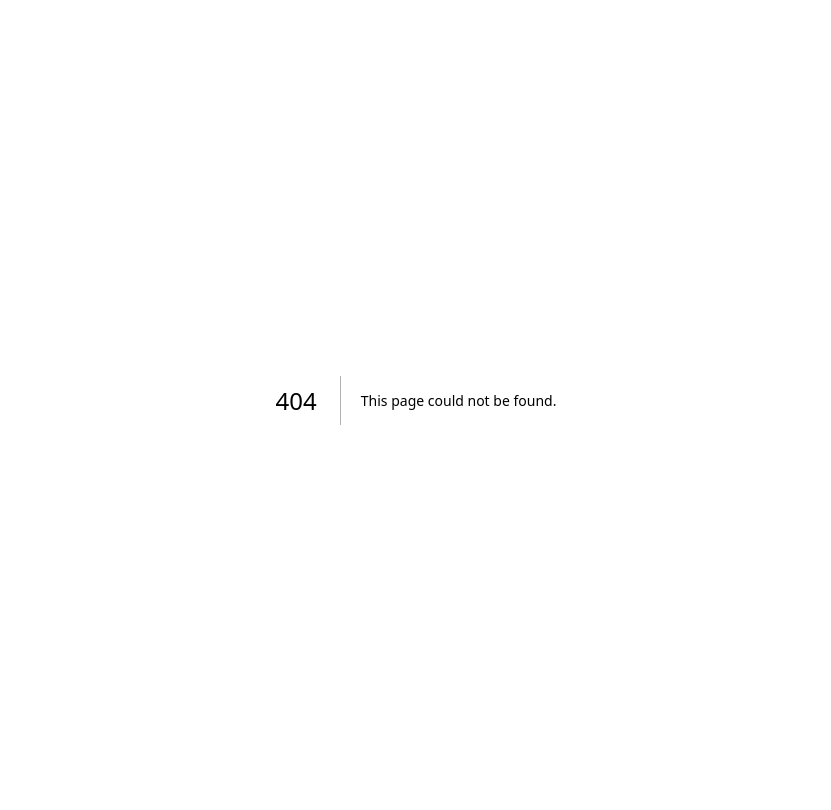
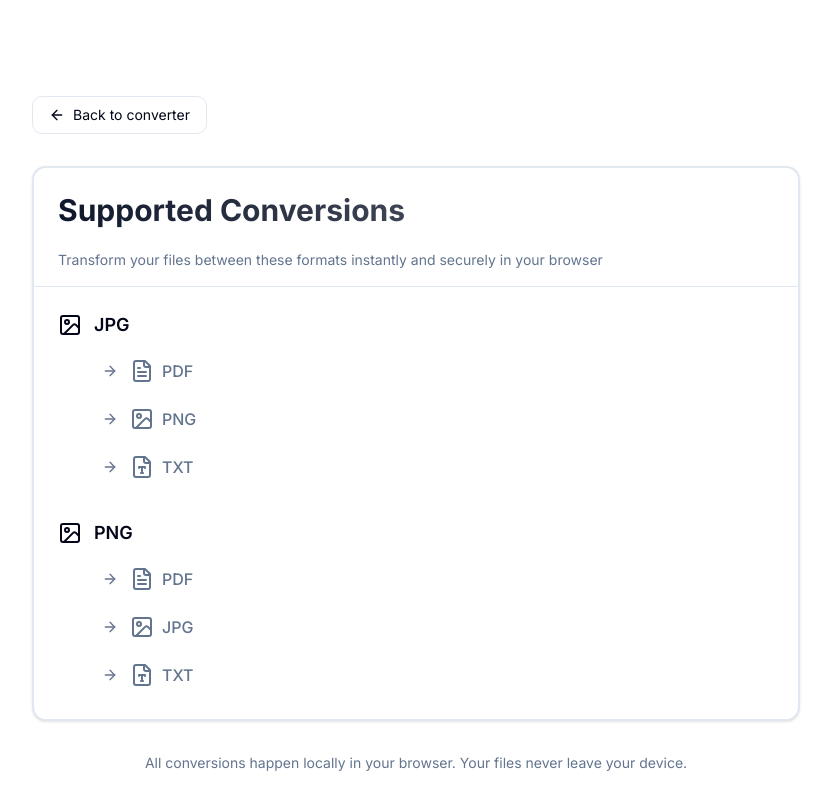
Before and after one commit to mateipruteanu/LocalFileConvert, a Next.js app: page /supported-conversions in a window 1280 px wide. Before the commit this address had no page. Shown: the top 810 px of the page, without its empty margins (224-1055 px from the left). Built offline with nearby package versions, Linux system fonts and the light colour scheme.

Commit message:
Add supported conversions page and link from FileConverter

```diff
--- /dev/null
+++ b/app/supported-conversions/page.tsx
@@ -0,0 +1,95 @@
+import { Card, CardContent, CardHeader, CardTitle } from "@/components/ui/card";
+import { conversionMap, SupportedFileType } from "@/utils/conversion-map";
+import Link from "next/link";
+import {
+  ArrowLeft,
+  ArrowRight,
+  FileIcon,
+  ImageIcon,
+  FileTextIcon,
+  FileType,
+} from "lucide-react";
+
+export default function CapabilitiesPage() {
+  const getFileIcon = (type: string) => {
+    switch (type) {
+      case "pdf":
+        return <FileTextIcon className="h-6 w-6" />;
+      case "txt":
+        return <FileType className="h-6 w-6" />;
+      case "jpg":
+      case "jpeg":
+      case "png":
+        return <ImageIcon className="h-6 w-6" />;
+      default:
+        return <FileIcon className="h-6 w-6" />;
+    }
+  };
+
+  return (
+    <div className="flex min-h-screen flex-col items-center justify-center p-4 md:p-24 to-muted/20">
+      <div className="w-full max-w-3xl">
+        <div className="mb-8 flex items-center justify-between">
+          <Link
+            href="/"
+            className="group flex items-center gap-2 rounded-lg border px-4 py-2 text-sm transition-colors hover:border-primary hover:text-primary"
+          >
+            <ArrowLeft className="h-4 w-4 transition-transform group-hover:-translate-x-1" />
+            Back to converter
+          </Link>
+        </div>
+
+        <Card className="backdrop-blur-sm border-2 max-h-[600px] flex flex-col">
+          <CardHeader className="space-y-4 pb-4 border-b">
+            <CardTitle className="text-3xl font-bold bg-gradient-to-r from-primary to-primary/60 bg-clip-text text-transparent">
+              Supported Conversions
+            </CardTitle>
+            <p className="text-sm text-muted-foreground">
+              Transform your files between these formats instantly and securely
+              in your browser
+            </p>
+          </CardHeader>
+          <CardContent className="grid gap-8 overflow-y-auto">
+            {Object.entries(conversionMap)
+              .filter(([sourceType]) => sourceType !== "jpeg")
+              .map(([sourceType, targetTypes]) => {
+                if (targetTypes.length === 0) return null;
+
+                return (
+                  <div key={sourceType} className="space-y-3">
+                    <div className="flex items-center gap-3">
+                      {getFileIcon(sourceType)}
+                      <h3 className="font-semibold text-lg capitalize">
+                        {sourceType.toUpperCase()}
+                      </h3>
+                    </div>
+                    <div className="pl-9 grid gap-2">
+                      {targetTypes.map((targetType: SupportedFileType) => (
+                        <div
+                          key={targetType}
+                          className="group flex items-center gap-3 text-muted-foreground hover:text-primary transition-colors p-2 rounded-lg hover:bg-muted/50"
+                        >
+                          <ArrowRight className="h-4 w-4 transition-transform group-hover:translate-x-1" />
+                          <div className="flex items-center gap-2">
+                            {getFileIcon(targetType)}
+                            <span className="uppercase font-medium">
+                              {targetType}
+                            </span>
+                          </div>
+                        </div>
+                      ))}
+                    </div>
+                  </div>
+                );
+              })}
+          </CardContent>
+        </Card>
+
+        <p className="mt-8 text-center text-sm text-muted-foreground">
+          All conversions happen locally in your browser. Your files never leave
+          your device.
+        </p>
+      </div>
+    </div>
+  );
+}
--- a/components/file-converter.tsx
+++ b/components/file-converter.tsx
@@ -16,6 +16,7 @@ import { UploadTab } from "./tabs/upload-tab";
 import { ConvertTab } from "./tabs/convert-tab";
 import { getAvailableConversions } from "@/utils/conversion-map";
 import { toast } from "sonner";
+import Link from "next/link";
 
 export default function FileConverter() {
   const {
@@ -129,7 +130,12 @@ export default function FileConverter() {
 
       <CardFooter className="flex justify-between text-xs text-muted-foreground">
         <p>All conversions happen locally in your browser</p>
-        <p>No files are uploaded to any server</p>
+        <Link
+          href="/supported-conversions"
+          className="hover:text-primary hover:underline"
+        >
+          What are the supported conversions?
+        </Link>
       </CardFooter>
     </Card>
   );
--- /dev/null
+++ b/components/ui/badge.tsx
@@ -0,0 +1,35 @@
+import * as React from "react";
+import { cva, type VariantProps } from "class-variance-authority";
+import { cn } from "@/lib/utils";
+
+const badgeVariants = cva(
+  "inline-flex items-center rounded-full border px-2.5 py-0.5 text-xs font-semibold transition-colors focus:outline-none focus:ring-2 focus:ring-ring focus:ring-offset-2",
+  {
+    variants: {
+      variant: {
+        default:
+          "border-transparent bg-primary text-primary-foreground hover:bg-primary/80",
+        secondary:
+          "border-transparent bg-secondary text-secondary-foreground hover:bg-secondary/80",
+        destructive:
+          "border-transparent bg-destructive text-destructive-foreground hover:bg-destructive/80",
+        outline: "text-foreground",
+      },
+    },
+    defaultVariants: {
+      variant: "default",
+    },
+  }
+);
+
+export interface BadgeProps
+  extends React.HTMLAttributes<HTMLDivElement>,
+    VariantProps<typeof badgeVariants> {}
+
+function Badge({ className, variant, ...props }: BadgeProps) {
+  return (
+    <div className={cn(badgeVariants({ variant }), className)} {...props} />
+  );
+}
+
+export { Badge, badgeVariants };
```
